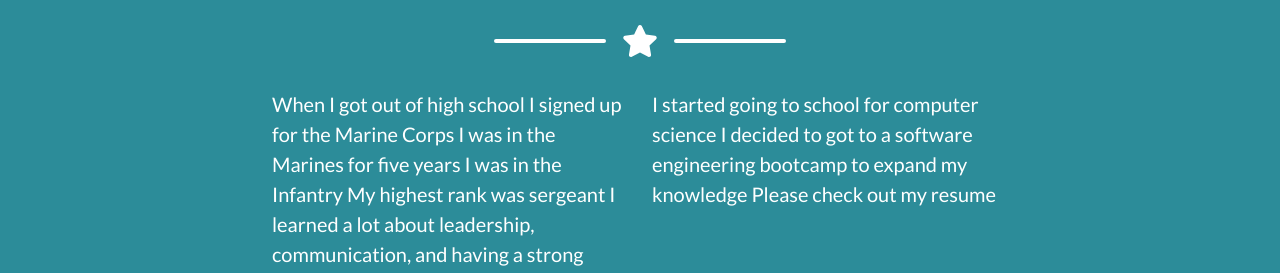
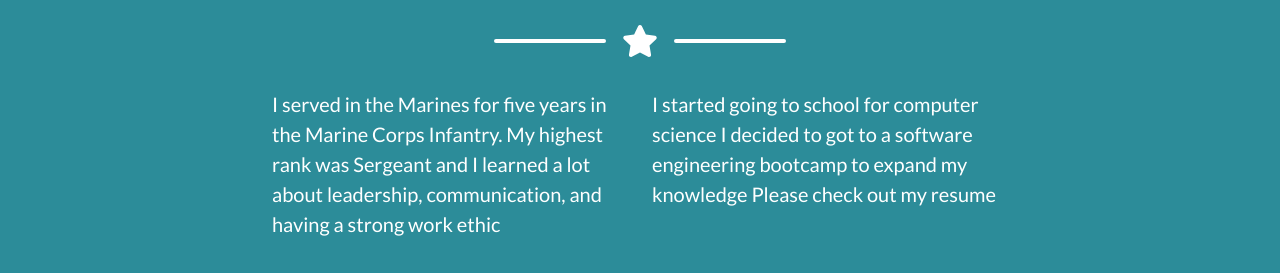
Before and after one commit to greggoldman11/greggoldman11.github.io, a website: page index.html in a window 1280 px wide. Shown: the part 1747-2020 px from the top of the page. Drawn offline with nearby package versions, Linux system fonts and the light colour scheme.

Commit message:
Update the icon

```diff
--- a/index.html
+++ b/index.html
@@ -7,7 +7,7 @@
         <meta name="author" content="" />
         <title>Greg Goldman</title>
         <!-- Favicon-->
-        <link rel="icon" type="image/x-icon" href="assets/favicon.ico" />
+        <link rel="icon" type="image/x-icon" href="portfolio/dist/assets/favicon.ico" />
         <!-- Font Awesome icons (free version)-->
         <script src="https://use.fontawesome.com/releases/v5.15.3/js/all.js" crossorigin="anonymous"></script>
         <!-- Google fonts-->
@@ -108,7 +108,7 @@
                 </div>
                 <!-- About Section Content-->
                 <div class="row">
-                    <div class="col-lg-4 ms-auto"><p class="lead">When I got out of high school I signed up for the Marine Corps I was in the Marines for five years I was in the Infantry My highest rank was sergeant I learned a lot about leadership, communication, and having a strong work ethic</p></div>
+                    <div class="col-lg-4 ms-auto"><p class="lead">I served in the Marines for five years in the Marine Corps Infantry. My highest rank was Sergeant and I learned a lot about leadership, communication, and having a strong work ethic</p></div>
                     <div class="col-lg-4 me-auto"><p class="lead">I started going to school for computer science I decided to got to a software engineering bootcamp to expand my knowledge Please check out my resume</p></div>
                 </div>
                 <!-- About Section Button-->
```
